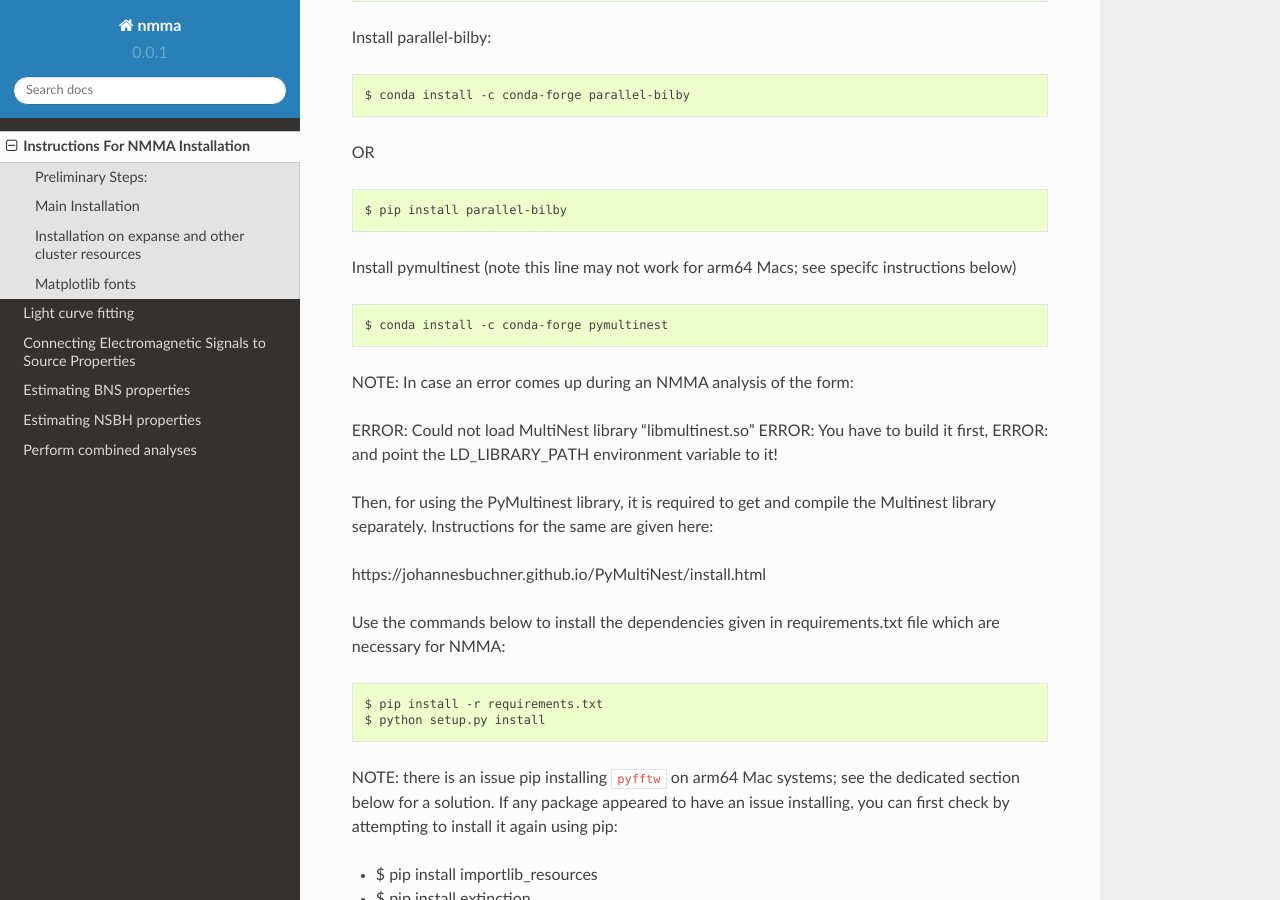
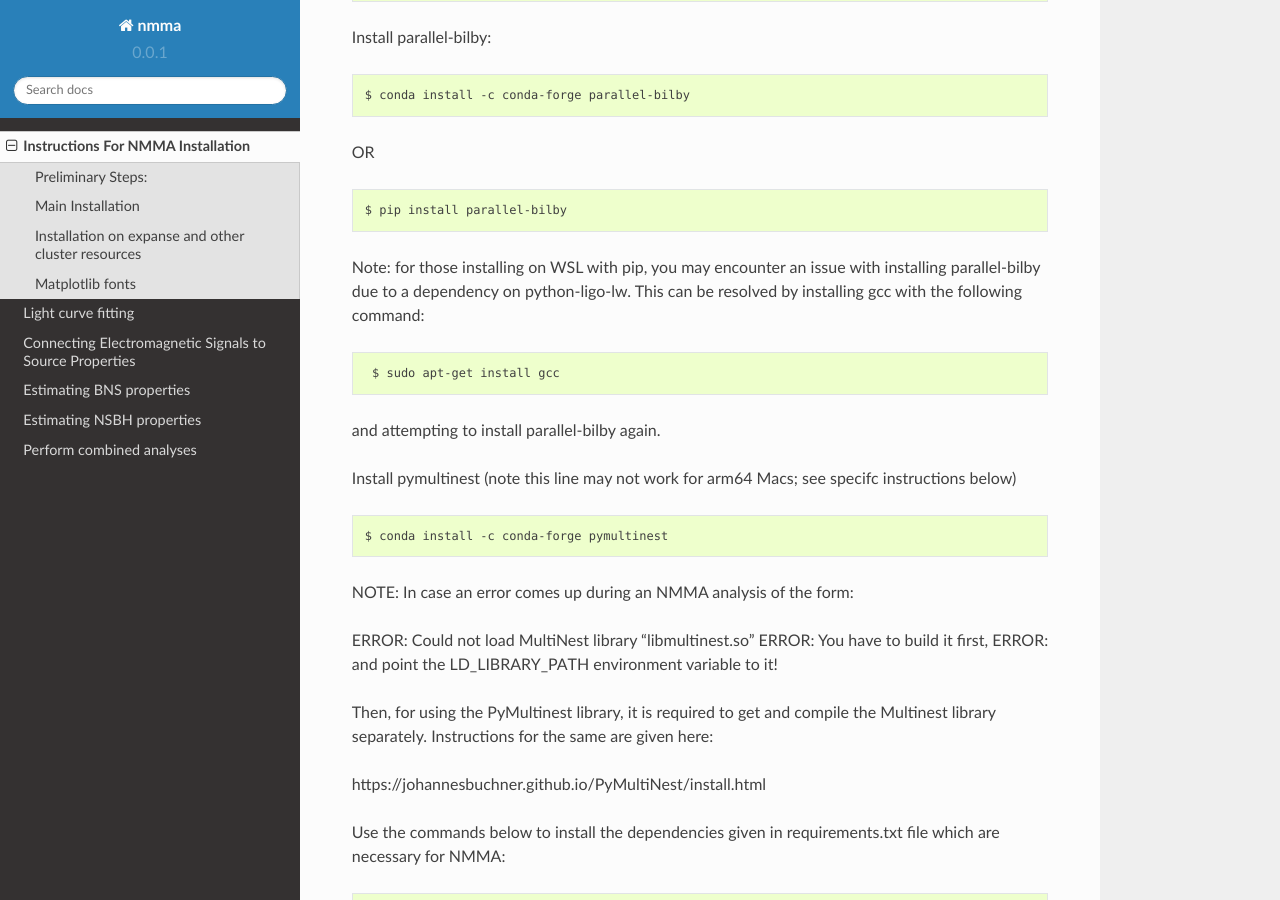
Before and after one commit to nuclear-multimessenger-astronomy/nmma, a Sphinx documentation site: the page built from doc/installation.md, in a window 1280 px wide and 900 px high, scrolled down 2164 px. Built offline with Sphinx 7.4.7 and the Read the Docs theme 2.0.0, drawn with Linux system fonts in a browser that asks for light colours; pages that are not in the unit, such as notebooks, are missing from menus.

Commit message:
Update installation.md
added note about potential error when installing with wsl

````diff
--- a/doc/installation.md
+++ b/doc/installation.md
@@ -89,6 +89,15 @@ OR
 ```
 $ pip install parallel-bilby
 ```
+
+Note: for those installing on WSL with pip, you may encounter an issue with installing parallel-bilby due to a dependency on python-ligo-lw.
+This can be resolved by installing gcc with the following command:
+
+```
+ $ sudo apt-get install gcc
+```
+
+and attempting to install parallel-bilby again.
 
 Install pymultinest (note this line may not work for arm64 Macs; see specifc instructions below)
 ```
````
